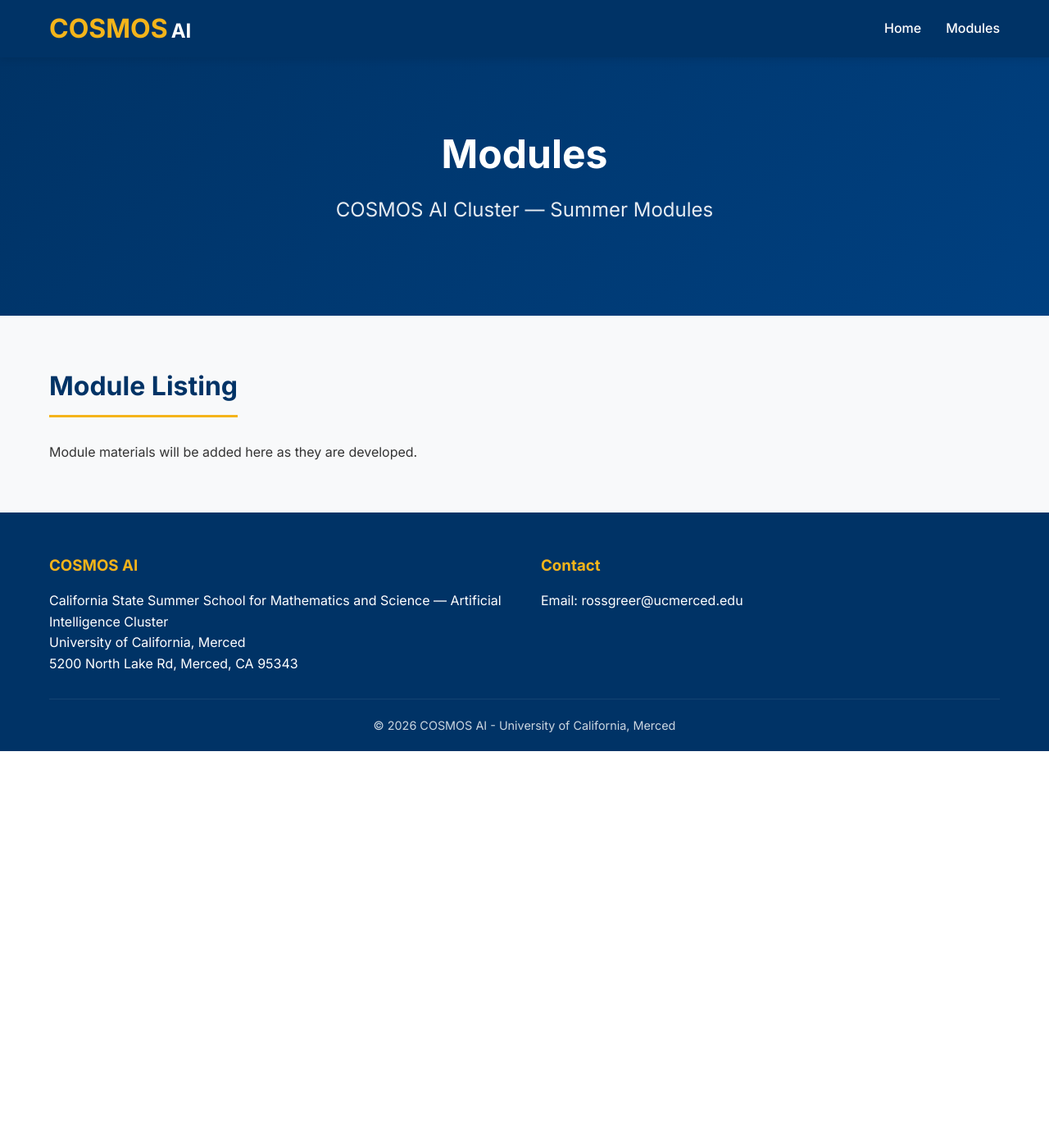
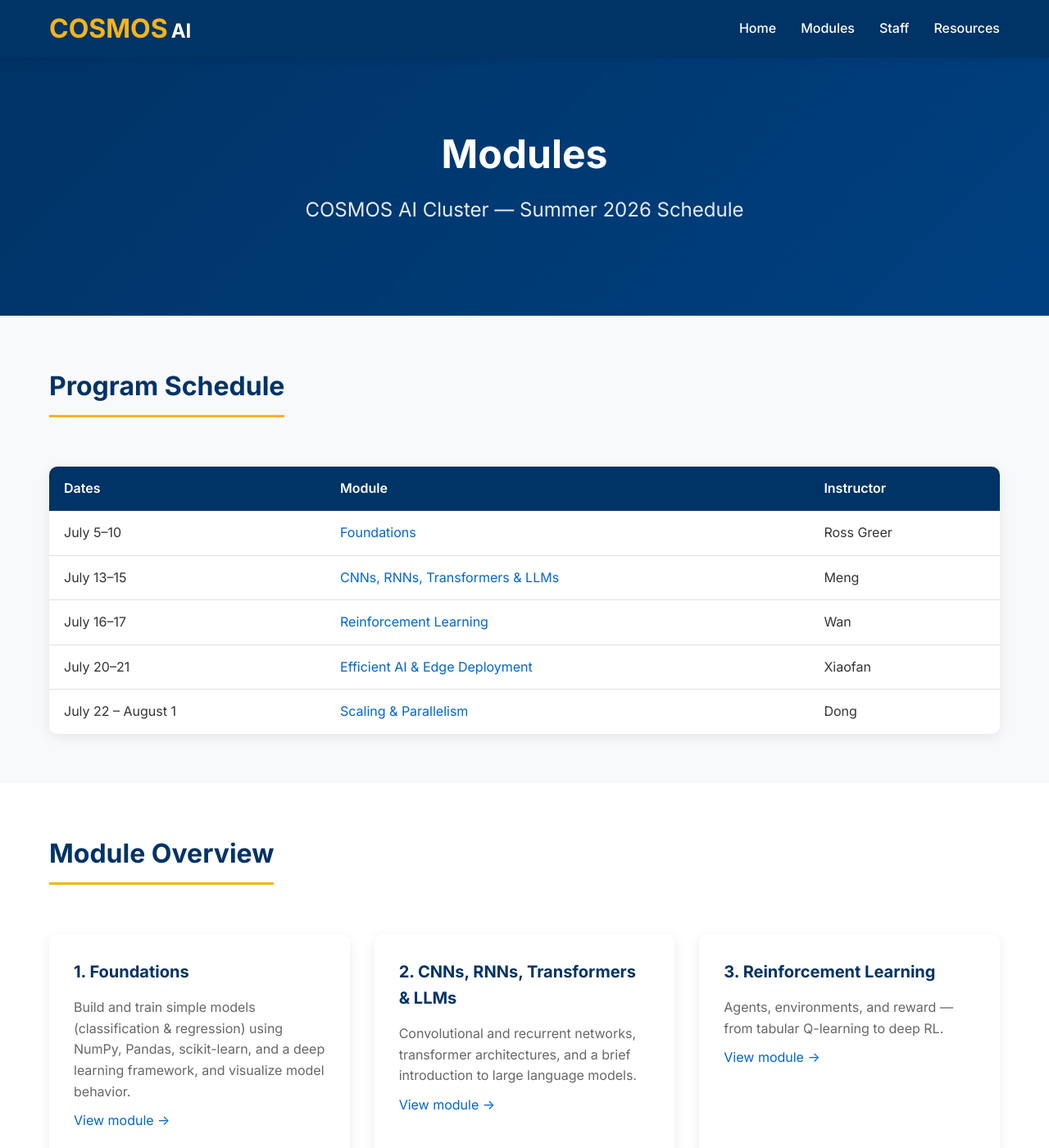
Before and after one commit to cosmos-ai-ucm/cosmos-ai-ucm.github.io, a Jekyll site: the page built from modules.html, in a window 1280 px wide and 1400 px high. Shown: the whole window at 82% size. Built offline with Jekyll 4.4.1, drawn with Linux system fonts in a browser that asks for light colours; some of the changed text lies outside the part shown.

Commit message:
Add Summer 2026 modules, staff, and resources content
Adds schedule and detail pages for the five program modules
(Foundations, CNNs/RNNs/Transformers/LLMs, Reinforcement Learning,
Efficient AI & Edge Deployment, Scaling & Parallelism), a staff page
listing faculty and TAs, and a suggested resources/reading page.

```diff
--- a/_config.yml
+++ b/_config.yml
@@ -27,3 +27,7 @@
     url: /
   - title: Modules
     url: /modules
+  - title: Staff
+    url: /staff
+  - title: Resources
+    url: /resources
--- a/assets/css/style.css
+++ b/assets/css/style.css
@@ -264,6 +264,79 @@
 .research-card p,
 .module-card p {
   color: var(--text-light);
+}
+
+/* Schedule Table */
+.schedule-table {
+  width: 100%;
+  border-collapse: collapse;
+  margin-top: 30px;
+  background: white;
+  box-shadow: 0 4px 15px rgba(0,0,0,0.08);
+  border-radius: 10px;
+  overflow: hidden;
+}
+
+.schedule-table thead {
+  background: var(--primary-color);
+  color: white;
+}
+
+.schedule-table th {
+  padding: 14px 18px;
+  text-align: left;
+  font-weight: 600;
+}
+
+.schedule-table td {
+  padding: 14px 18px;
+  border-bottom: 1px solid var(--border-color);
+}
+
+.schedule-table tbody tr:last-child td {
+  border-bottom: none;
+}
+
+.schedule-table tbody tr:hover {
+  background: var(--bg-light);
+}
+
+/* Module Detail Pages */
+.module-meta {
+  color: var(--text-light);
+  margin-bottom: 10px;
+}
+
+.activity-list {
+  margin-top: 30px;
+}
+
+.activity-item {
+  background: white;
+  border-radius: 10px;
+  box-shadow: 0 4px 15px rgba(0,0,0,0.08);
+  padding: 25px 30px;
+  margin-bottom: 20px;
+}
+
+.activity-item h3 {
+  color: var(--primary-color);
+  margin-bottom: 10px;
+}
+
+.activity-item ul {
+  margin-top: 10px;
+  margin-left: 20px;
+}
+
+.activity-item ul li {
+  margin-bottom: 6px;
+}
+
+.back-link {
+  display: inline-block;
+  margin-top: 30px;
+  font-weight: 500;
 }
 
 /* Applications */
--- a/modules.html
+++ b/modules.html
@@ -6,13 +6,81 @@
 <section class="hero">
   <div class="container">
     <h1>Modules</h1>
-    <p class="subtitle">COSMOS AI Cluster &mdash; Summer Modules</p>
+    <p class="subtitle">COSMOS AI Cluster &mdash; Summer 2026 Schedule</p>
   </div>
 </section>
 
 <section class="about">
   <div class="container">
-    <h2 class="section-title">Module Listing</h2>
-    <p>Module materials will be added here as they are developed.</p>
+    <h2 class="section-title">Program Schedule</h2>
+    <table class="schedule-table">
+      <thead>
+        <tr>
+          <th>Dates</th>
+          <th>Module</th>
+          <th>Instructor</th>
+        </tr>
+      </thead>
+      <tbody>
+        <tr>
+          <td>July 5&ndash;10</td>
+          <td><a href="/modules/foundations">Foundations</a></td>
+          <td>Ross Greer</td>
+        </tr>
+        <tr>
+          <td>July 13&ndash;15</td>
+          <td><a href="/modules/deep-learning">CNNs, RNNs, Transformers &amp; LLMs</a></td>
+          <td>Meng</td>
+        </tr>
+        <tr>
+          <td>July 16&ndash;17</td>
+          <td><a href="/modules/reinforcement-learning">Reinforcement Learning</a></td>
+          <td>Wan</td>
+        </tr>
+        <tr>
+          <td>July 20&ndash;21</td>
+          <td><a href="/modules/efficient-ai">Efficient AI &amp; Edge Deployment</a></td>
+          <td>Xiaofan</td>
+        </tr>
+        <tr>
+          <td>July 22 &ndash; August 1</td>
+          <td><a href="/modules/scaling-parallelism">Scaling &amp; Parallelism</a></td>
+          <td>Dong</td>
+        </tr>
+      </tbody>
+    </table>
   </div>
 </section>
+
+<section class="research">
+  <div class="container">
+    <h2 class="section-title">Module Overview</h2>
+    <div class="module-grid">
+      <div class="module-card">
+        <h3>1. Foundations</h3>
+        <p>Build and train simple models (classification &amp; regression) using NumPy, Pandas, scikit-learn, and a deep learning framework, and visualize model behavior.</p>
+        <p style="margin-top:10px;"><a href="/modules/foundations">View module &rarr;</a></p>
+      </div>
+      <div class="module-card">
+        <h3>2. CNNs, RNNs, Transformers &amp; LLMs</h3>
+        <p>Convolutional and recurrent networks, transformer architectures, and a brief introduction to large language models.</p>
+        <p style="margin-top:10px;"><a href="/modules/deep-learning">View module &rarr;</a></p>
+      </div>
+      <div class="module-card">
+        <h3>3. Reinforcement Learning</h3>
+        <p>Agents, environments, and reward &mdash; from tabular Q-learning to deep RL.</p>
+        <p style="margin-top:10px;"><a href="/modules/reinforcement-learning">View module &rarr;</a></p>
+      </div>
+      <div class="module-card">
+        <h3>4. Efficient AI &amp; Edge Deployment</h3>
+        <p>Model compression and deployment of AI models to resource-constrained edge devices.</p>
+        <p style="margin-top:10px;"><a href="/modules/efficient-ai">View module &rarr;</a></p>
+      </div>
+      <div class="module-card">
+        <h3>5. Scaling &amp; Parallelism</h3>
+        <p>Multiprocessing, multithreading, and distributed training, applied to a capstone project.</p>
+        <p style="margin-top:10px;"><a href="/modules/scaling-parallelism">View module &rarr;</a></p>
+      </div>
+    </div>
+  </div>
+</section>
```
Also changed, not shown: index.html (+42 -15 lines), modules/deep-learning.html (added, +66 -0 lines), modules/efficient-ai.html (added, +57 -0 lines), modules/foundations.html (added, +93 -0 lines), modules/reinforcement-learning.html (added, +57 -0 lines), modules/scaling-parallelism.html (added, +85 -0 lines), resources.html (added, +52 -0 lines), staff.html (added, +87 -0 lines).
